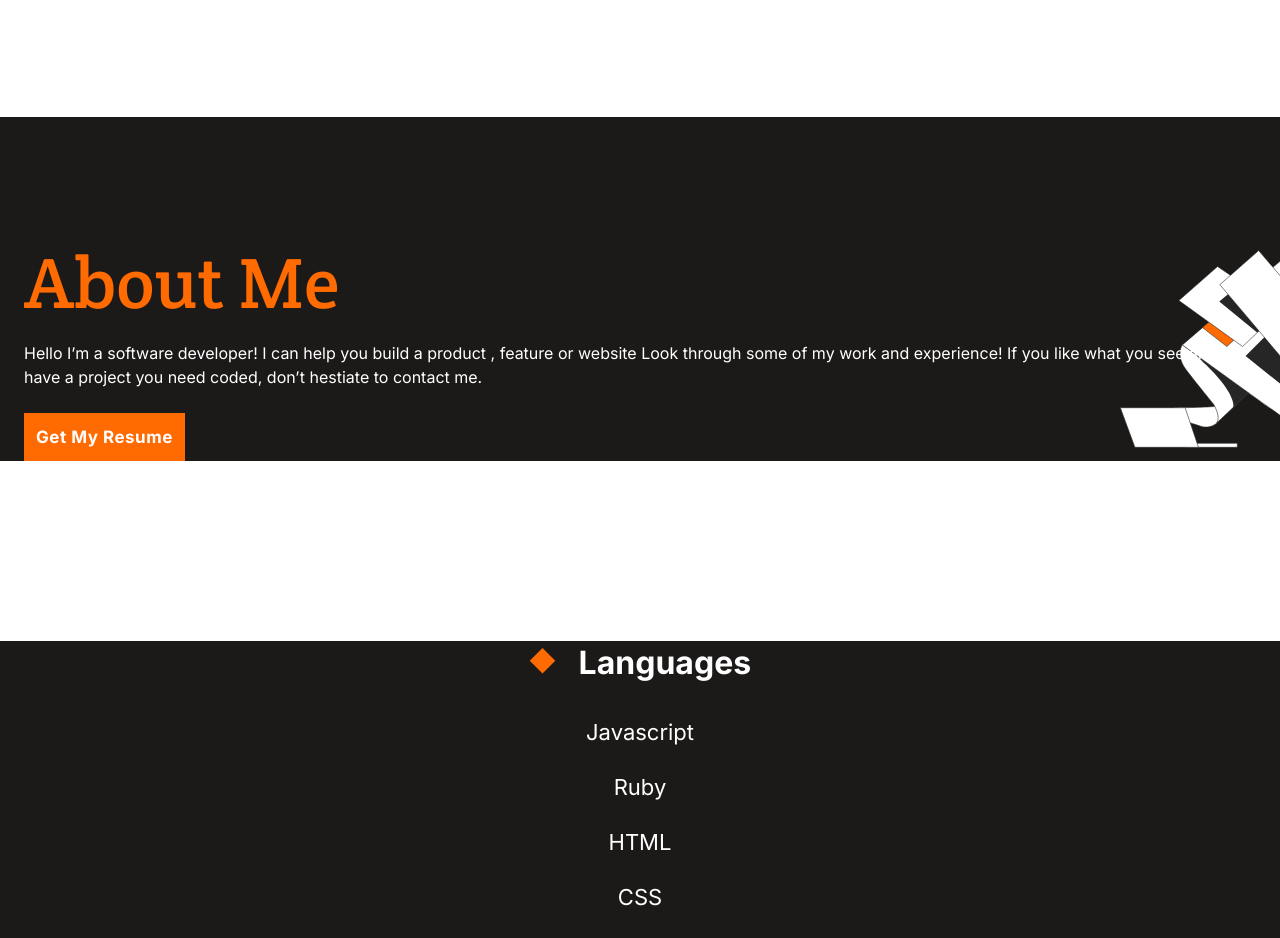
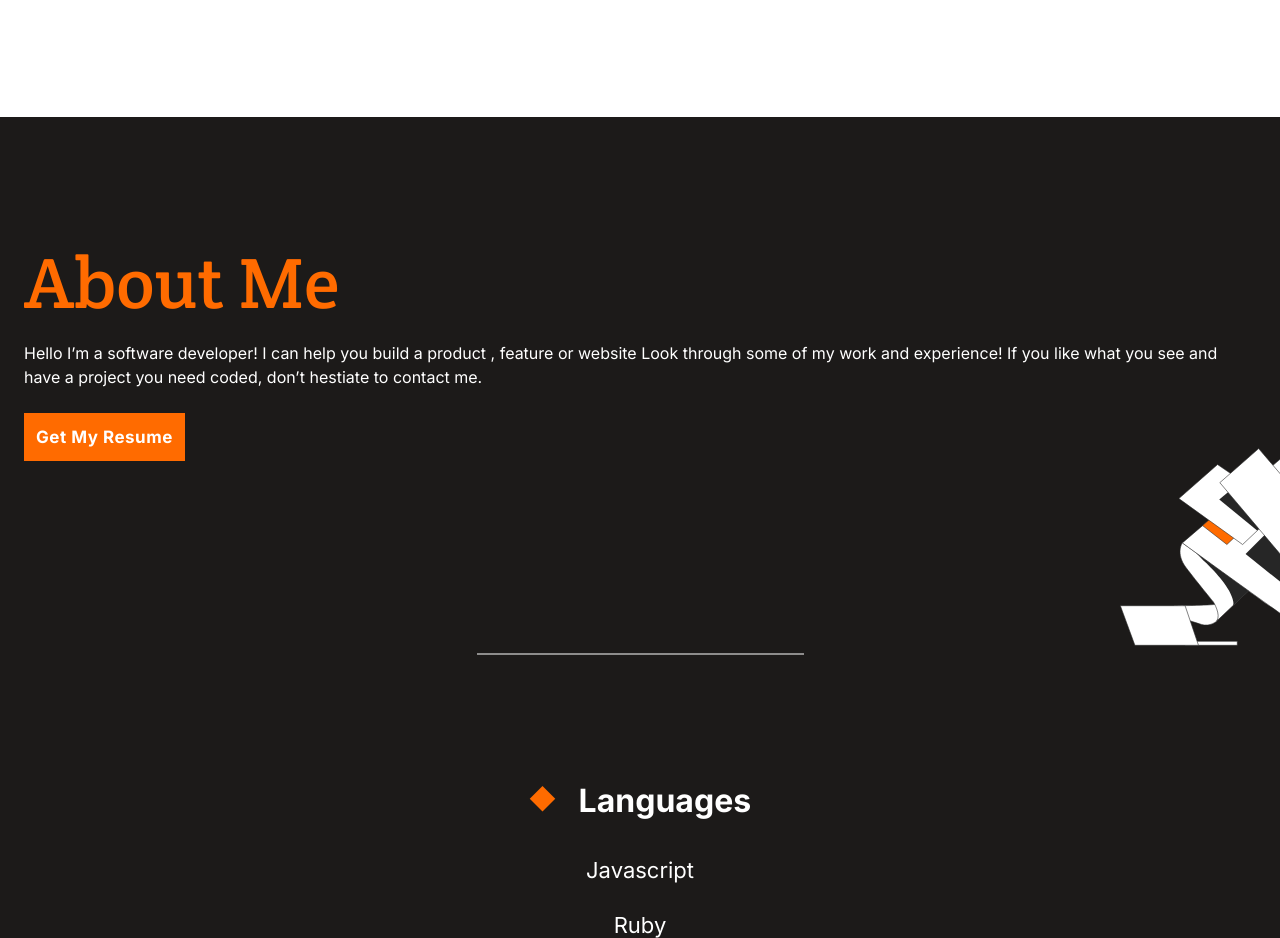
Before and after one commit to limavfabio/my-portfolio-old, a plain HTML site: page index.html in a window 1280 px wide. Shown: the part 2834-3772 px from the top of the page. Drawn offline with Linux system fonts and the light colour scheme.

Commit message:
Fix about section layout

```diff
--- a/index.html
+++ b/index.html
@@ -38,7 +38,7 @@
   <section class="recent-works">
     <div class="title">
       <div class="text">My Recent Works</div>
-      <div class="underline"><img src="media/underline.svg" alt=""></div>
+      <div><img src="media/underline.svg" alt=""></div>
     </div>
     <div class="img-card-1">
       <div class="main-image"><img src="media/Img Placeholder.png" alt=""></div>
@@ -117,6 +117,7 @@
     <div class="title">About Me</div>
     <div class="description">Hello I’m a software developer! I can help you build a product , feature or website Look through some of my work and experience! If you like what you see and have a project you need coded, don’t hestiate to contact me.</div>
     <div class="button">Get My Resume</div>
+    <div class="underline"><img src="media/underline_dark-backgroud.svg" alt=""></div>
   </section>
   <section class="skills-section">
     <div class="title"><img src="media/Icons/Rectangle 55.png" alt="">   Languages</div>
--- a/style.css
+++ b/style.css
@@ -202,6 +202,8 @@ header .title {
 }
 
 .about-me {
+  display: flex;
+  flex-direction: column;
   background-color: #1c1a19;
   margin-top: 120px;
   background-image: url(media/illustration-about-me-mobile.svg);
@@ -241,8 +243,9 @@ header .title {
   width: fit-content;
 }
 
-
-
+.about-me .underline {
+  align-self: center;
+}
 
 .skills-section {
   background-color: #1c1a19;
@@ -262,6 +265,7 @@ header .title {
   color: #fff;
   white-space: pre;
   padding-bottom: 20px;
+  padding-top: 120px;
 }
 
 .skills-section .skills {
```
Also changed, not shown: media/underline_dark-backgroud.svg (added).
